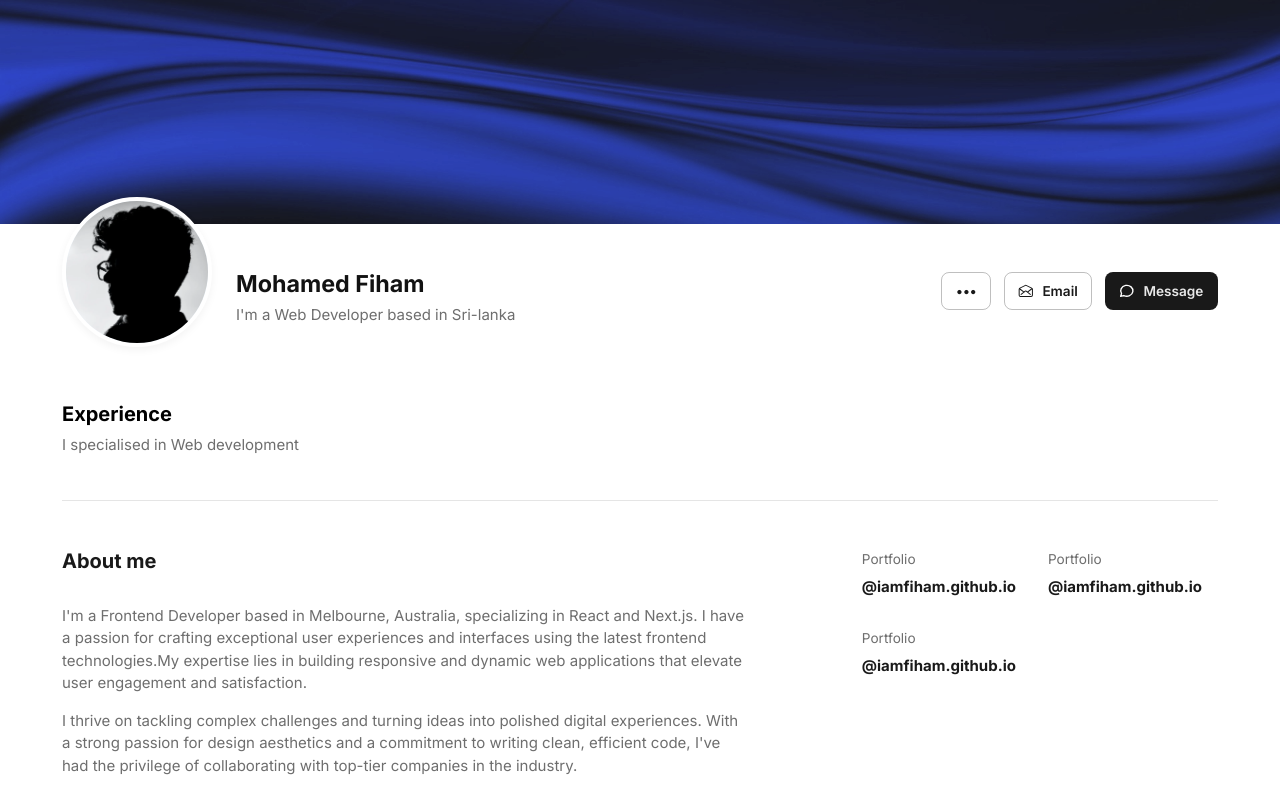
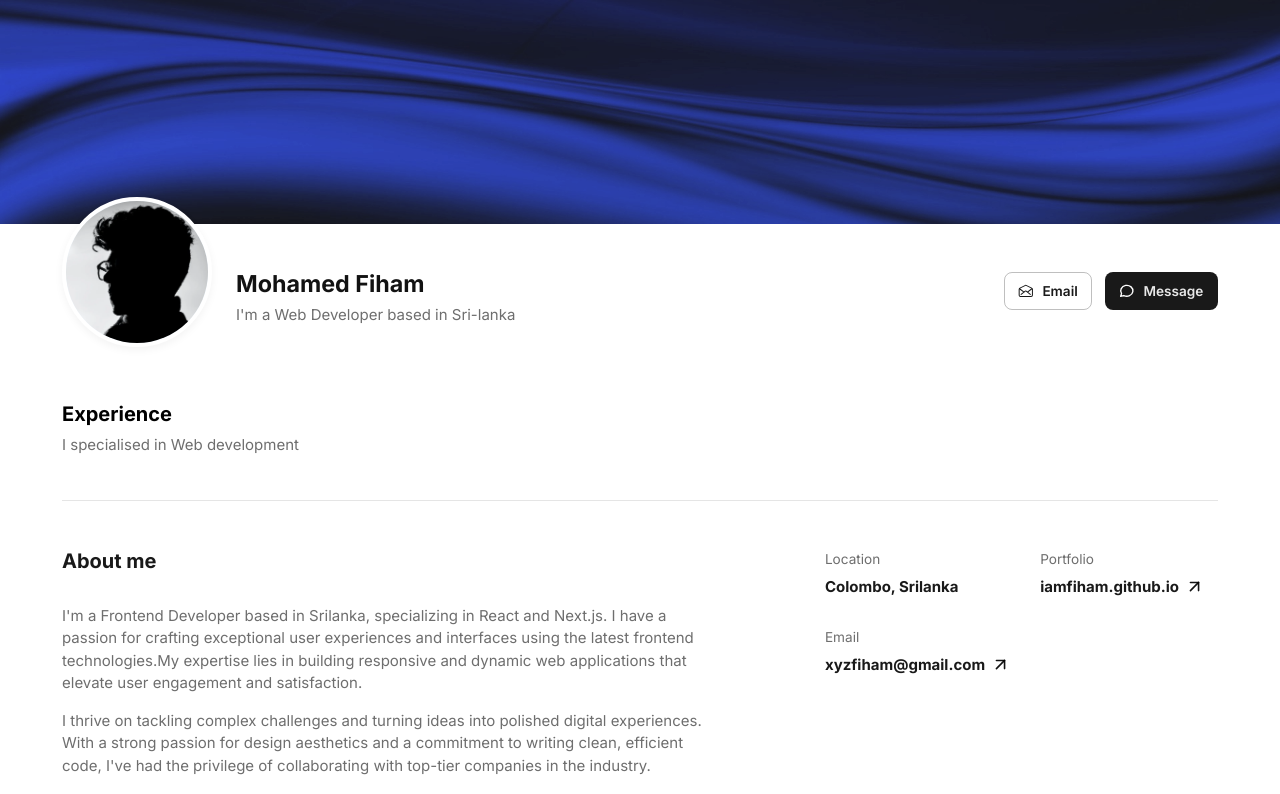
Before and after one commit to iamfiham/online-cv, a React (Vite) app: page / in a window 1280 px wide. Shown: the top 794 px of the page. Built offline with nearby package versions, Linux system fonts and the light colour scheme.

Commit message:
link cards animate

```diff
--- a/src/Componants/AboutText.jsx
+++ b/src/Componants/AboutText.jsx
@@ -6,9 +6,9 @@ function AboutText() {
       <h3>About me</h3>
       <div className="notes">
         <p>
-          I'm a Frontend Developer based in Melbourne, Australia, specializing in React and Next.js. I have a passion
-          for crafting exceptional user experiences and interfaces using the latest frontend technologies.My expertise
-          lies in building responsive and dynamic web applications that elevate user engagement and satisfaction.
+          I'm a Frontend Developer based in Srilanka, specializing in React and Next.js. I have a passion for crafting
+          exceptional user experiences and interfaces using the latest frontend technologies.My expertise lies in
+          building responsive and dynamic web applications that elevate user engagement and satisfaction.
         </p>
         <p>
           I thrive on tackling complex challenges and turning ideas into polished digital experiences. With a strong
--- a/src/Componants/Button.jsx
+++ b/src/Componants/Button.jsx
@@ -1,7 +1,7 @@
 import "./assets/Components.css";
-function Button({ style, children }) {
+function Button({ style, children, onClick }) {
   return (
-    <button className="Button" style={style}>
+    <button className="Button" style={style} onClick={onClick}>
       {children}
     </button>
   );
--- a/src/Componants/LinkCard.jsx
+++ b/src/Componants/LinkCard.jsx
@@ -1,9 +1,12 @@
 import "./assets/Components.css";
-function LinkCard() {
+
+function LinkCard({ children, tag, onClick }) {
   return (
     <div className="link-card">
-      <h5>Portfolio</h5>
-      <h3>@iamfiham.github.io</h3>
+      <h5>{tag}</h5>
+      <a href={onClick} target="_blank">
+        <h3>{children}</h3>
+      </a>
     </div>
   );
 }
--- a/src/Componants/assets/Components.css
+++ b/src/Componants/assets/Components.css
@@ -21,7 +21,7 @@
 }
 
 .link-card {
-  padding: 1rem;
+  padding: 1rem 1rem 0.5rem;
 }
 .link-card h5 {
   font-size: 0.85rem;
@@ -33,7 +33,32 @@
   font-size: 0.9375rem;
   color: rgba(0, 0, 0, 0.9);
   font-weight: 700;
-  margin-top: 0.5em;
+  padding-block: 0.5em;
+  display: flex;
+  gap: 0.5rem;
+  align-items: center;
+  cursor: pointer;
+  position: relative;
+}
+.link-card h3::after {
+  content: "";
+  height: 2px;
+  position: absolute;
+  width: 0px;
+  bottom: 3.5px;
+  left: 0px;
+  background-color: rgba(0, 0, 0, 0.8);
+  transition: all 1.5s cubic-bezier(0, 1, 0.09, 0.99);
+}
+.link-card h3:hover > svg {
+  rotate: 45deg;
+}
+.link-card h3:hover:after {
+  width: 100%;
+}
+.link-card h3 svg {
+  scale: 1.3;
+  transition: all 1.5s cubic-bezier(0, 1, 0.09, 0.99);
 }
 
 .about-text {
--- a/src/Componants/assets/Components.scss
+++ b/src/Componants/assets/Components.scss
@@ -29,7 +29,7 @@ $black-90: rgba(0, 0, 0, 0.9);
 // link card component
 
 .link-card {
-  padding: 1rem;
+  padding: 1rem 1rem 0.5rem;
 
   h5 {
     font-size: 0.85rem;
@@ -41,7 +41,34 @@ $black-90: rgba(0, 0, 0, 0.9);
     font-size: 0.9375rem;
     color: $black-90;
     font-weight: 700;
-    margin-top: 0.5em;
+    padding-block: 0.5em;
+    display: flex;
+    gap: 0.5rem;
+    align-items: center;
+    cursor: pointer;
+    position: relative;
+
+    &::after {
+      content: "";
+      height: 2px;
+      position: absolute;
+      width: 0px;
+      bottom: 3.5px;
+      left: 0px;
+      background-color: rgba(0, 0, 0, 0.8);
+      transition: all 1.5s cubic-bezier(0, 1, 0.09, 0.99);
+    }
+    &:hover > svg {
+      rotate: 45deg;
+    }
+    &:hover:after {
+      width: 100%;
+    }
+
+    svg {
+      scale: 1.3;
+      transition: all 1.5s cubic-bezier(0, 1, 0.09, 0.99);
+    }
   }
 }
 
--- a/src/Layouts/About/About.jsx
+++ b/src/Layouts/About/About.jsx
@@ -1,15 +1,25 @@
 import AboutText from "../../Componants/AboutText";
 import LinkCard from "../../Componants/LinkCard";
 import "./assets/About.css";
+import { FiArrowUpRight } from "react-icons/fi";
 
 function About() {
+  const myEmail = "xyzfiham@gmail.com";
+  const urltoMail = `mailto:${myEmail}`;
+
+  const urltoPortfolio = "https://iamfiham.github.io/portfolio/";
+
   return (
     <div className="about">
       <AboutText />
       <div className="link-cards-div">
-        <LinkCard />
-        <LinkCard />
-        <LinkCard />
+        <LinkCard tag="Location">Colombo, Srilanka</LinkCard>
+        <LinkCard tag="Portfolio" onClick={urltoPortfolio}>
+          iamfiham.github.io <FiArrowUpRight />
+        </LinkCard>
+        <LinkCard tag="Email" onClick={urltoMail}>
+          xyzfiham@gmail.com <FiArrowUpRight />
+        </LinkCard>
       </div>
     </div>
   );
--- a/src/Layouts/Header/Header.jsx
+++ b/src/Layouts/Header/Header.jsx
@@ -5,6 +5,12 @@ import { TbMessageCircle2 } from "react-icons/tb";
 import Pic from "../../assets/profile.webp";
 
 function Header() {
+  const redirectToEmail = () => {
+    const myEmail = "xyzfiham@gmail.com";
+    const mailtoUrl = `mailto:${myEmail}`;
+    window.location.href = mailtoUrl;
+  };
+
   return (
     <div className="header">
       <div className="title-div">
@@ -22,15 +28,7 @@ function Header() {
               border: "1.5px solid rgba(0, 0, 0, 0.25)",
               color: " rgba(0, 0, 0, 0.9)",
             }}
-          >
-            •••
-          </Button>
-          <Button
-            style={{
-              backgroundColor: "transparent",
-              border: "1.5px solid rgba(0, 0, 0, 0.25)",
-              color: " rgba(0, 0, 0, 0.9)",
-            }}
+            onClick={redirectToEmail}
           >
             <IoMailOpenOutline style={{ stroke: " rgba(0, 0, 0, 0.9)" }} />
             Email
```
Also changed, not shown: 1 other file (tests, documents, lock files or other folders).
